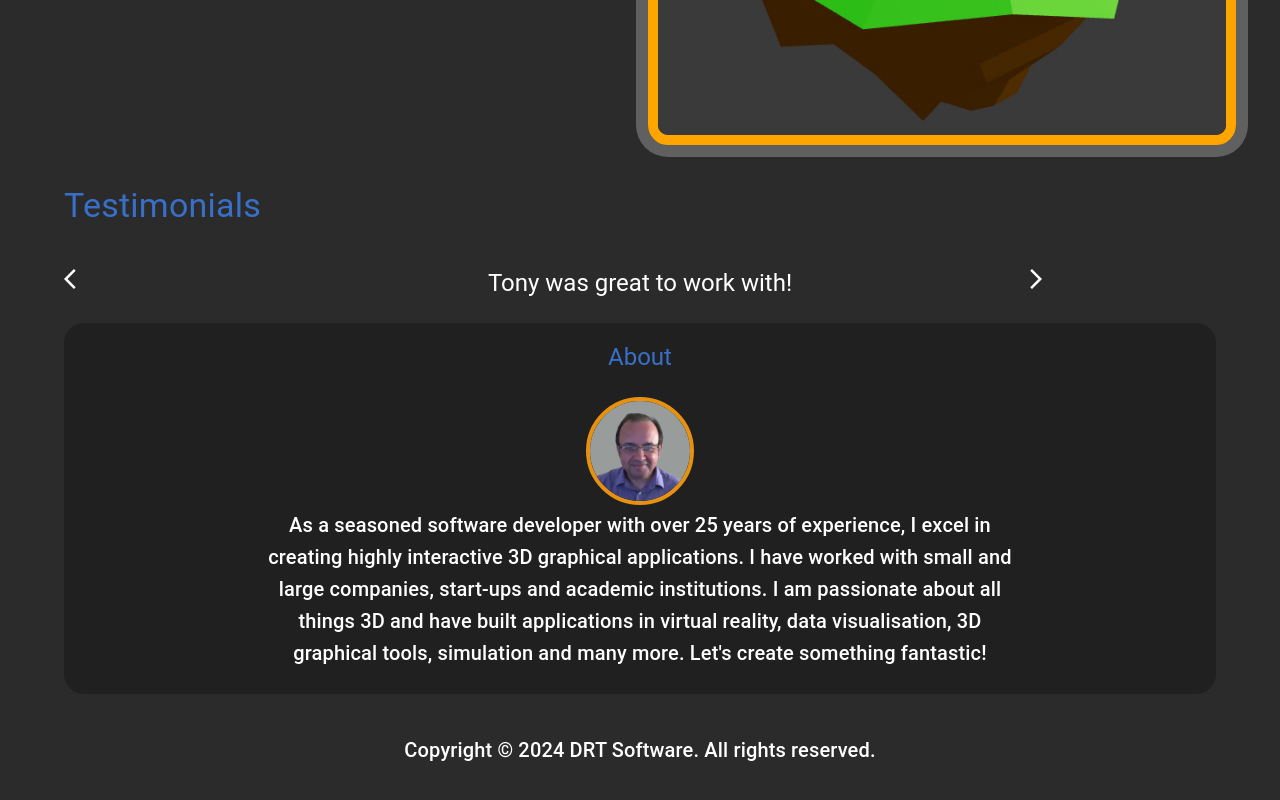
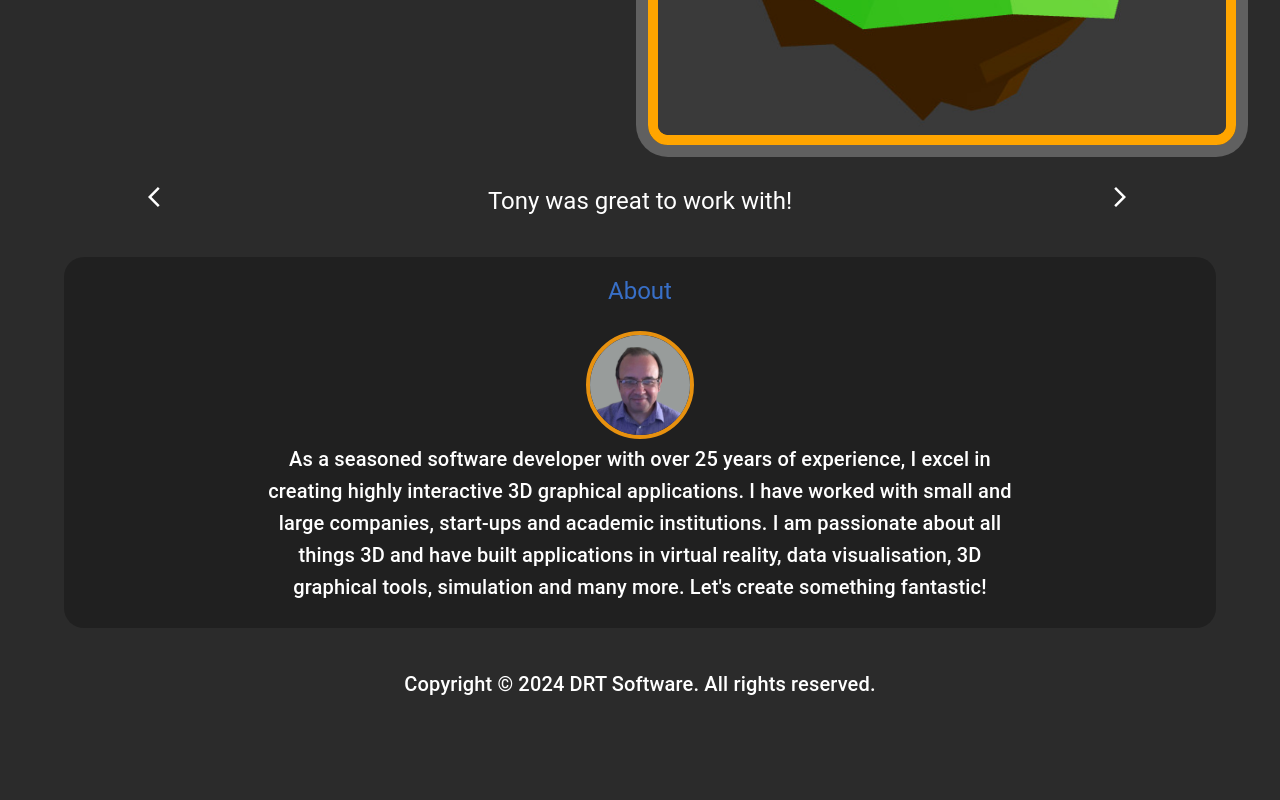
Before and after one commit to DoctorTone/drt_software_ltd, a React (Vite) app: page / in a window 1280 px wide. Shown: the part 2128-2928 px from the top of the page. After the commit the page ends 2868 px from the top, so only its background shows below. Built offline with nearby package versions, Linux system fonts and the light colour scheme.

Commit message:
Click through testimonials

```diff
--- a/src/components/Testimonials.tsx
+++ b/src/components/Testimonials.tsx
@@ -1,24 +1,43 @@
+import { useState } from "react";
 import Container from "@mui/material/Container";
 import Typography from "@mui/material/Typography";
 import Grid from "@mui/material/Grid2";
 import ArrowBackIosIcon from "@mui/icons-material/ArrowBackIos";
 import ArrowForwardIosIcon from "@mui/icons-material/ArrowForwardIos";
+import testimonials from "../data/testimonials";
 
 const Testimonials = () => {
+  const [currentTestimonial, setCurrentTestimonial] = useState(0);
+
+  const previousTestimonial = () => {
+    if (currentTestimonial === 0) {
+      setCurrentTestimonial(testimonials.length - 1);
+    } else {
+      setCurrentTestimonial(currentTestimonial - 1);
+    }
+  };
+
+  const nextTestimonial = () => {
+    if (currentTestimonial === testimonials.length - 1) {
+      setCurrentTestimonial(0);
+    } else {
+      setCurrentTestimonial(currentTestimonial + 1);
+    }
+  };
+
   return (
-    <Container>
-      <Typography variant="h4" sx={{ mt: 5, mb: 5, color: "#386fc7" }}>
-        Testimonials
-      </Typography>
+    <Container sx={{ mt: 5, mb: 5 }}>
       <Grid container>
-        <Grid size={2}>
-          <ArrowBackIosIcon />
+        <Grid size={2} sx={{ textAlign: "center" }}>
+          <ArrowBackIosIcon onClick={previousTestimonial} />
         </Grid>
         <Grid size={8} sx={{ textAlign: "center" }}>
-          <Typography variant="h5">Tony was great to work with!</Typography>
+          <Typography variant="h5">
+            {testimonials[currentTestimonial].text}
+          </Typography>
         </Grid>
-        <Grid size={2}>
-          <ArrowForwardIosIcon />
+        <Grid size={2} sx={{ textAlign: "center" }}>
+          <ArrowForwardIosIcon onClick={nextTestimonial} />
         </Grid>
       </Grid>
     </Container>
--- /dev/null
+++ b/src/data/testimonials.ts
@@ -0,0 +1,12 @@
+const testimonials = [
+  {
+    id: 0,
+    text: "Tony was great to work with!",
+  },
+  {
+    id: 2,
+    text: "Mental health trials",
+  },
+];
+
+export default testimonials;
```
